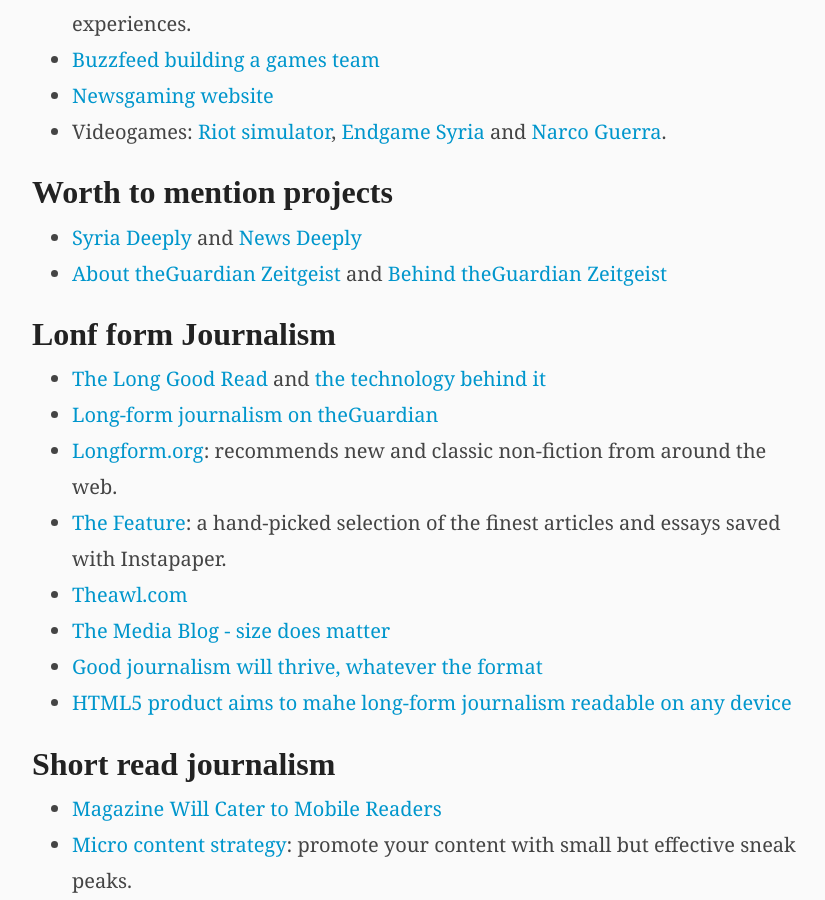
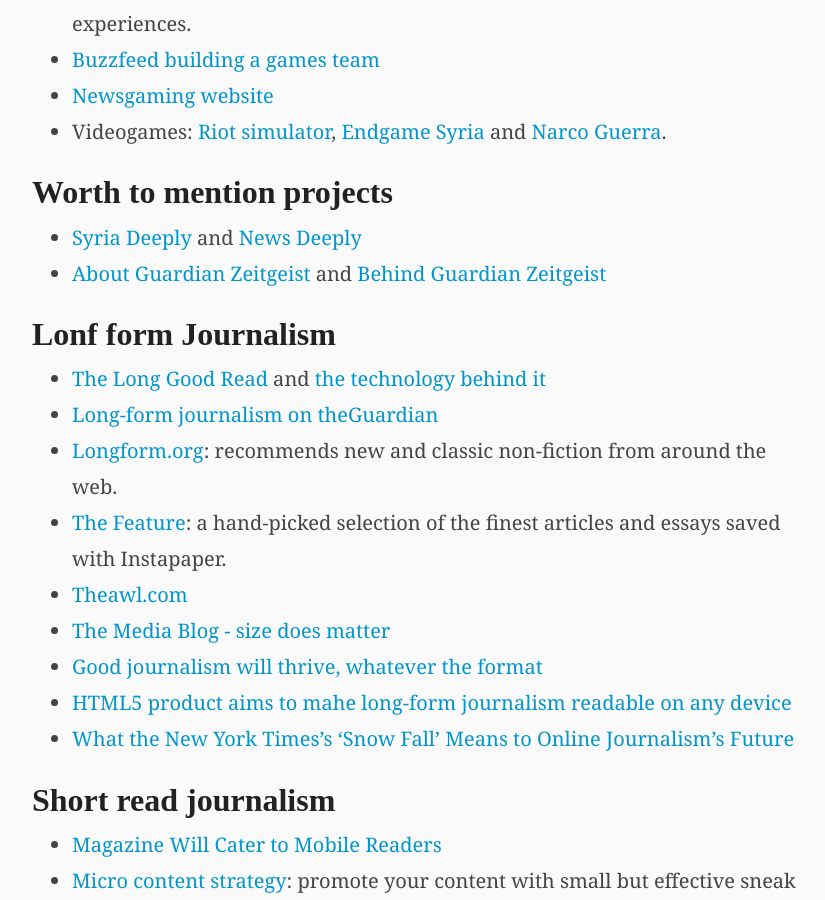
Before and after one commit to aminalhazwani/blog.newsboy.co, a Jekyll site: the page built from resources.md, in a window 1280 px wide and 900 px high, scrolled down 1023 px. Shown: the whole window, without its empty margins (224-1049 px from the left). Built offline with Jekyll 4.4.1, drawn with Linux system fonts in a browser that asks for light colours; some of the changed text lies outside the part shown.

```diff
--- a/resources.md
+++ b/resources.md
@@ -26,7 +26,7 @@ permalink: /resources/
 
 #### Worth to mention projects
 - [Syria Deeply](http://www.syriadeeply.org/) and [News Deeply](http://www.newsdeeply.com/)
-- [About theGuardian Zeitgeist](http://www.theguardian.com/help/insideguardian/2010/feb/03/zeitgeist) and [Behind theGuardian Zeitgeist](http://www.theguardian.com/open-platform/blog/behind-the-curtains-of-zeitgeist)
+- [About Guardian Zeitgeist](http://www.theguardian.com/help/insideguardian/2010/feb/03/zeitgeist) and [Behind Guardian Zeitgeist](http://www.theguardian.com/open-platform/blog/behind-the-curtains-of-zeitgeist)
 
 #### Lonf form Journalism
 - [The Long Good Read](http://www.niemanlab.org/2013/12/the-guardian-experiments-with-a-robot-generated-newspaper-with-the-long-good-read/) and [the technology behind it](http://revdancatt.com/2010/11/10/introducing-the-long-good-read-for-when-people-want-longer-articles-to-read/)
@@ -37,6 +37,7 @@ permalink: /resources/
 - [The Media Blog - size does matter](http://themediablog.typepad.com/the-media-blog/2010/09/online-journalism-economics-0015140910.html)
 - [Good journalism will thrive, whatever the format](http://www.theguardian.com/technology/2010/sep/12/networker-naughton-internet-journalism)
 - [HTML5 product aims to mahe long-form journalism readable on any device](http://www.niemanlab.org/2010/10/center-for-public-integritys-html5-product-aims-to-make-long-form-journalism-readable-on-any-device/)
+- [What the New York Times's 'Snow Fall' Means to Online Journalism's Future](http://www.thewire.com/technology/2012/12/new-york-times-snow-fall-feature/60219/)
 
 #### Short read journalism
 - [Magazine Will Cater to Mobile Readers](http://www.nytimes.com/2010/08/11/business/media/11nomad.html)
```
Also changed, not shown: other parts of resources.md (+0 -3 lines), _drafts/2014-12-22-quality-video-storytelling.md (deleted, +0 -9 lines), _posts/2015-01-17-quality-video-storytelling.md (added, +32 -0 lines), assets/fly.jpg (added), assets/stringwire.jpg (added), assets/wochit.png (added).
